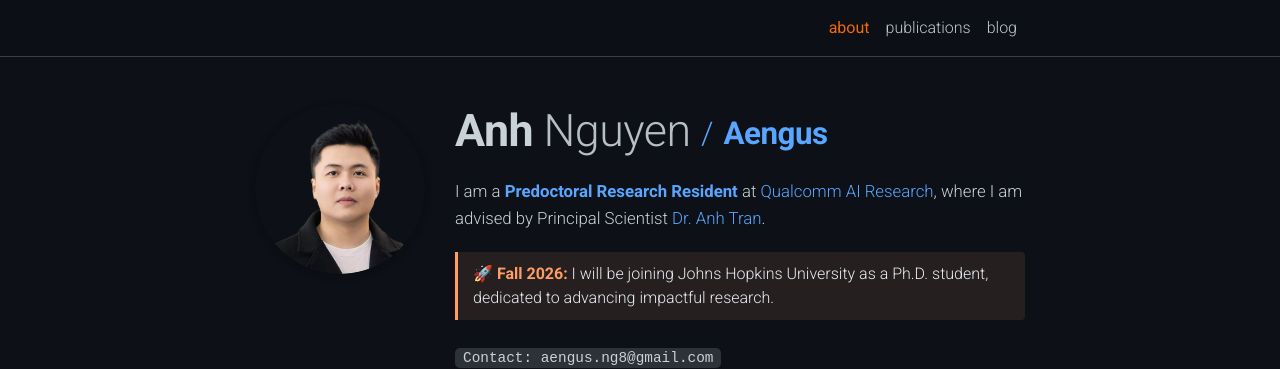
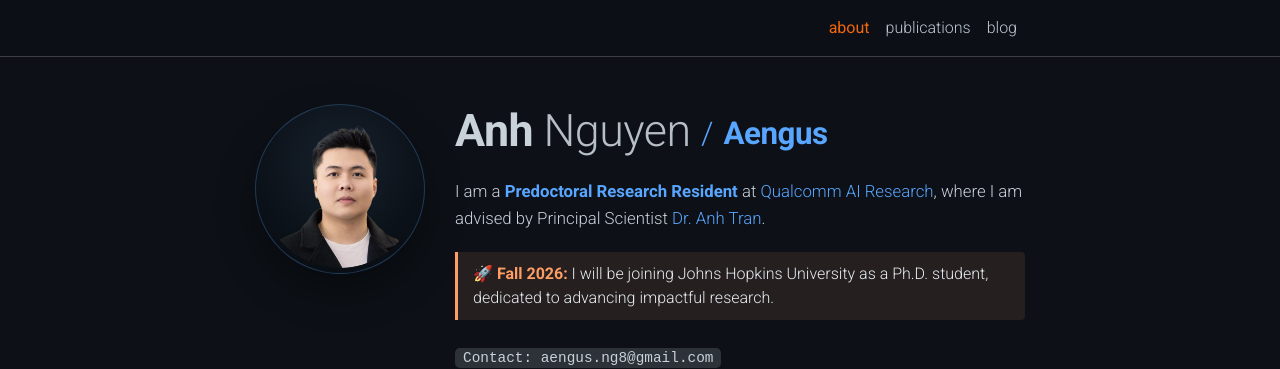
Before and after one commit to aengusng8/aengusng8.github.io, a Jekyll site: the page built from _pages/about.md, in a window 1280 px wide. Shown: the top 369 px of the page. Built offline with Jekyll 4.4.1, drawn with Linux system fonts in a browser that asks for light colours; comment, search, counter and statistics services are not loaded; a style sheet for code colours, icons or effects is not loaded.

Commit message:
Polish profile avatar styling

```diff
--- a/_layouts/about.html
+++ b/_layouts/about.html
@@ -10,15 +10,15 @@ layout: default
             <div class="col-sm-3">
               {%- if page.profile.image %}
                 {% if page.profile.image_cicular %}
-                  <img src="{{ '/assets/img/profile.png' | relative_url }}"
-                       alt="Anh Nguyen profile photo"
-                       class="img-fluid z-depth-1 rounded-circle"
-                       style="width: 100%;">
+                  <div class="profile-avatar profile-avatar--circle">
+                    <img src="{{ '/assets/img/profile.png' | relative_url }}"
+                         alt="Anh Nguyen profile photo">
+                  </div>
                 {% else %}
-                  <img src="{{ '/assets/img/profile.png' | relative_url }}"
-                       alt="Anh Nguyen profile photo"
-                       class="img-fluid z-depth-1 rounded"
-                       style="width: 100%;">
+                  <div class="profile-avatar">
+                    <img src="{{ '/assets/img/profile.png' | relative_url }}"
+                         alt="Anh Nguyen profile photo">
+                  </div>
                 {% endif %}
               {% endif -%}
             </div>
--- a/_sass/_layout.scss
+++ b/_sass/_layout.scss
@@ -33,6 +33,42 @@ body.sticky-bottom-footer {
   }
 }
 
+.profile-avatar {
+  width: 100%;
+  max-width: 210px;
+  aspect-ratio: 1;
+  margin: 0 auto 1.25rem;
+  padding: 5px;
+  overflow: hidden;
+  border: 1px solid rgba(88, 166, 255, 0.28);
+  border-radius: 8px;
+  background: radial-gradient(circle at 50% 34%, #17212d 0%, #0b1118 62%, #070b10 100%);
+  box-shadow: 0 18px 38px rgba(0, 0, 0, 0.42);
+
+  img {
+    display: block;
+    width: 100%;
+    height: 100%;
+    object-fit: cover;
+    object-position: center 12%;
+    border-radius: 5px;
+  }
+}
+
+.profile-avatar--circle {
+  border-radius: 50%;
+
+  img {
+    border-radius: 50%;
+  }
+}
+
+@media (min-width: 576px) {
+  .profile-avatar {
+    margin-bottom: 0;
+  }
+}
+
 // TODO: redefine content layout.
 
 
```
